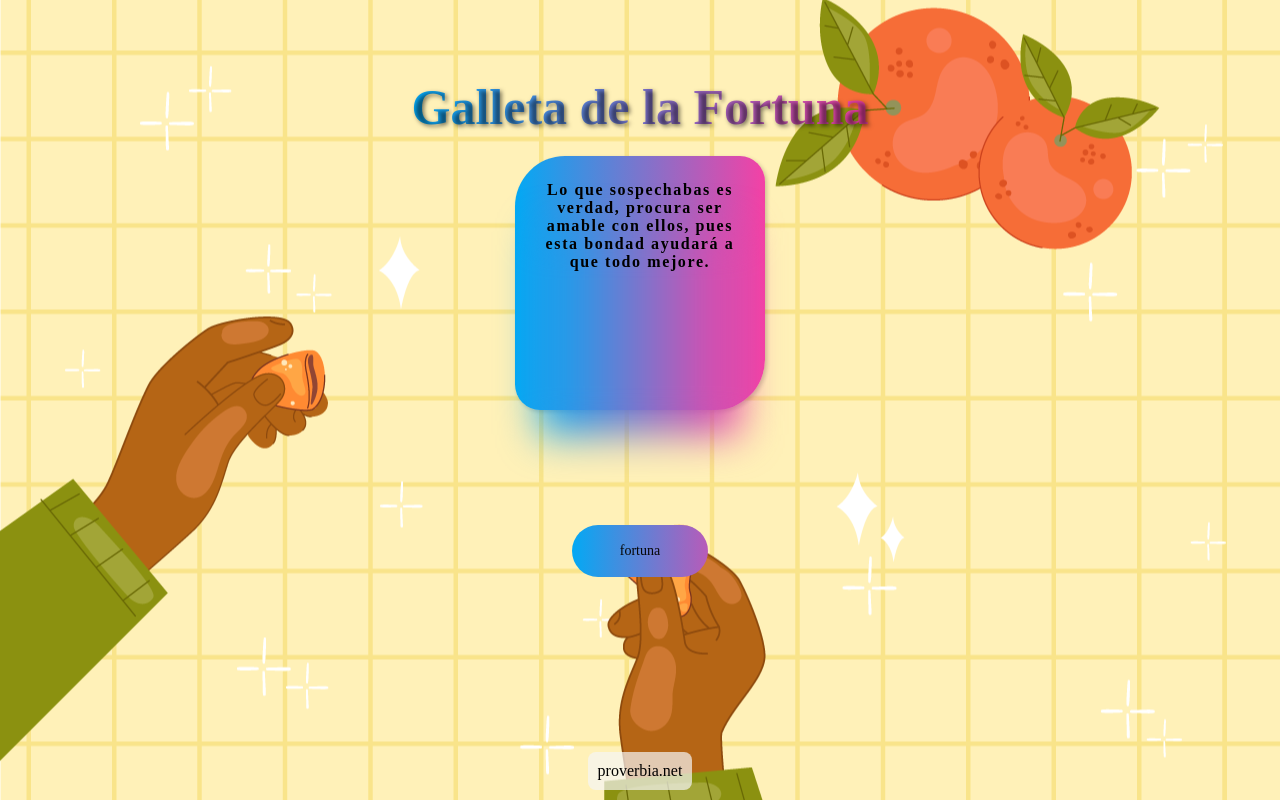
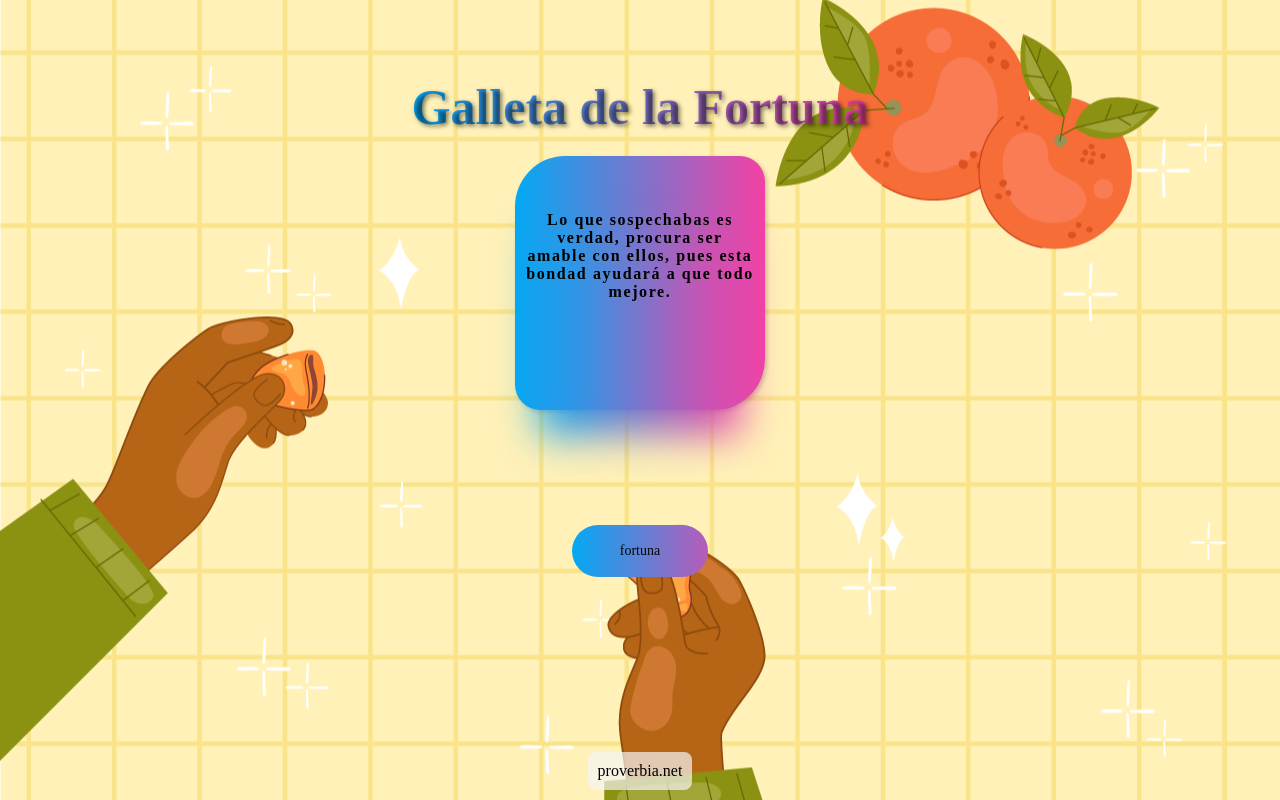
Before and after one commit to JavierOspina07/galleta_de_la_fortuna_JavierOspina, a React (Vite) app: page / in a window 1280 px wide. Built offline with nearby package versions, Linux system fonts and the light colour scheme; a web font is replaced by a local one.

Commit message:
modifcacion de letra

```diff
--- a/src/index.css
+++ b/src/index.css
@@ -38,7 +38,8 @@ body {
     align-items: center;
     justify-content: center;
     border: 1px solid black;
-    padding: 10px;
+    /* padding: 10px; */
+    padding-top: 50px;
     box-shadow: 2px 2px 4px rgba(0, 0, 0, 0.2);
     border-radius: 25% 10%;
   }
@@ -114,7 +115,9 @@ body {
     --background: linear-gradient(to left, #f441a5 0%, #03a9f4 100%);
     width: 250px;
     height: 254px;
-    padding: 25px;
+    padding-top: 55px;
+    padding-left: 10px;
+    padding-right: 10px;
     border-radius: 20% 10%;
     overflow: visible;
     background: var(--background);
```
